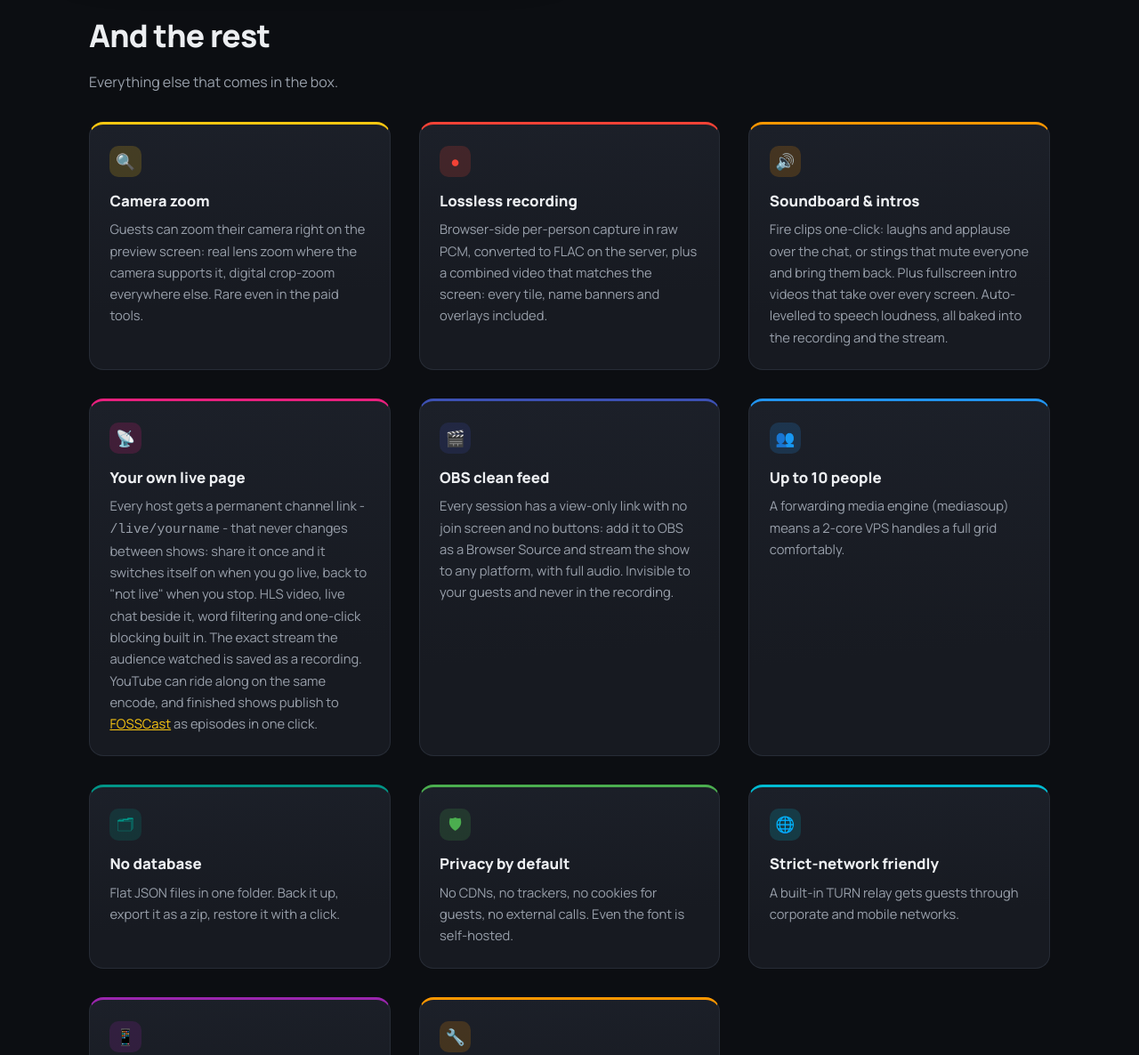
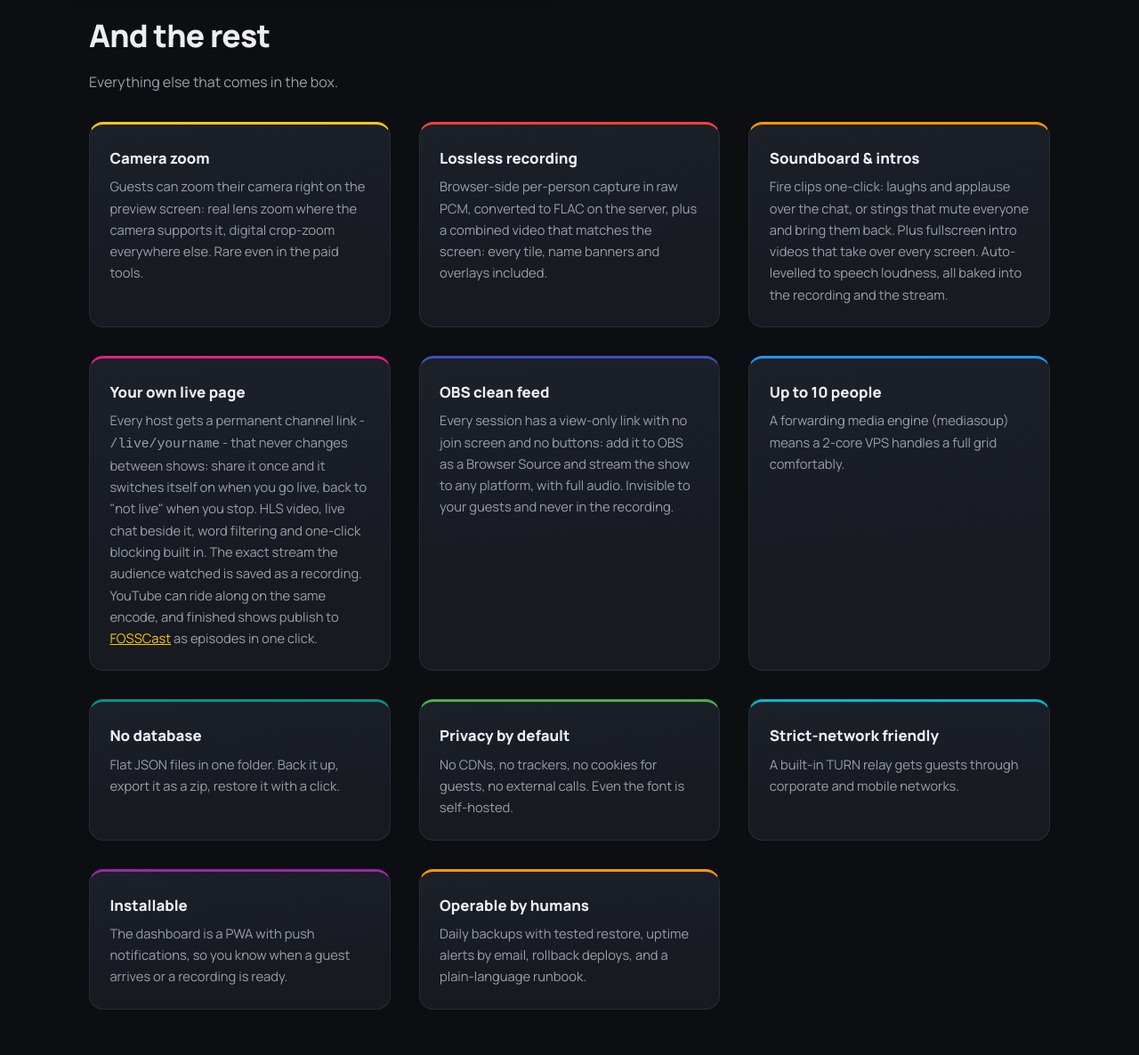
Before and after one commit to lightmorphic/fossstudio, a plain HTML site: page docs/index.html in a window 1280 px wide. Shown: the part 3120-4306 px from the top of the page at 89% size. Drawn offline with Linux system fonts and the light colour scheme.

Commit message:
Website: drop the emoji icons from the feature cards
The "And the rest" cards each led with an emoji in a tinted rounded
square. Emoji as icons is exactly what we do not do, and the shop
window was the worst place for it.

Removed outright rather than redrawn: each card already carries its
colour on a 3px top border, so the set still reads as a colour-coded
group with the tile gone. The .card .dot rule goes with them.

Left alone: the checkmark list bullets and the ● in "● Record" and in
the prose describing that badge - typographic characters doing a
typographic job, not emoji standing in for icons.

```diff
--- a/docs/index.html
+++ b/docs/index.html
@@ -204,17 +204,6 @@
     transform: translateY(-3px);
     box-shadow: 0 14px 40px rgba(0,0,0,0.45);
   }
-  .card .dot {
-    display: inline-grid;
-    place-items: center;
-    width: 2.2rem;
-    height: 2.2rem;
-    border-radius: 10px;
-    margin-bottom: 0.8rem;
-    background: color-mix(in srgb, var(--c, var(--yellow)) 18%, transparent);
-    color: var(--c, var(--yellow));
-    font-size: 1.1rem;
-  }
   .card h3 { font-size: 1.05rem; font-weight: 800; margin-bottom: 0.35rem; }
   .card p { font-size: 0.92rem; color: var(--muted); }
 
@@ -393,17 +382,17 @@
   <h2>And the rest</h2>
   <p class="lead">Everything else that comes in the box.</p>
   <div class="grid">
-    <div class="card" style="--c:var(--yellow)"><span class="dot">🔍</span><h3>Camera zoom</h3><p>Guests can zoom their camera right on the preview screen: real lens zoom where the camera supports it, digital crop-zoom everywhere else. Rare even in the paid tools.</p></div>
-    <div class="card" style="--c:var(--red)"><span class="dot">●</span><h3>Lossless recording</h3><p>Browser-side per-person capture in raw PCM, converted to FLAC on the server, plus a combined video that matches the screen: every tile, name banners and overlays included.</p></div>
-    <div class="card" style="--c:var(--orange)"><span class="dot">🔊</span><h3>Soundboard &amp; intros</h3><p>Fire clips one-click: laughs and applause over the chat, or stings that mute everyone and bring them back. Plus fullscreen intro videos that take over every screen. Auto-levelled to speech loudness, all baked into the recording and the stream.</p></div>
-    <div class="card" style="--c:var(--pink)"><span class="dot">📡</span><h3>Your own live page</h3><p>Every host gets a permanent channel link - <code>/live/yourname</code> - that never changes between shows: share it once and it switches itself on when you go live, back to "not live" when you stop. HLS video, live chat beside it, word filtering and one-click blocking built in. The exact stream the audience watched is saved as a recording. YouTube can ride along on the same encode, and finished shows publish to <a href="https://github.com/lightmorphic/fosscast">FOSSCast</a> as episodes in one click.</p></div>
-    <div class="card" style="--c:var(--indigo)"><span class="dot">🎬</span><h3>OBS clean feed</h3><p>Every session has a view-only link with no join screen and no buttons: add it to OBS as a Browser Source and stream the show to any platform, with full audio. Invisible to your guests and never in the recording.</p></div>
-    <div class="card" style="--c:var(--blue)"><span class="dot">👥</span><h3>Up to 10 people</h3><p>A forwarding media engine (mediasoup) means a 2-core VPS handles a full grid comfortably.</p></div>
-    <div class="card" style="--c:var(--teal)"><span class="dot">🗂</span><h3>No database</h3><p>Flat JSON files in one folder. Back it up, export it as a zip, restore it with a click.</p></div>
-    <div class="card" style="--c:var(--green)"><span class="dot">🛡</span><h3>Privacy by default</h3><p>No CDNs, no trackers, no cookies for guests, no external calls. Even the font is self-hosted.</p></div>
-    <div class="card" style="--c:var(--cyan)"><span class="dot">🌐</span><h3>Strict-network friendly</h3><p>A built-in TURN relay gets guests through corporate and mobile networks.</p></div>
-    <div class="card" style="--c:var(--purple)"><span class="dot">📱</span><h3>Installable</h3><p>The dashboard is a PWA with push notifications, so you know when a guest arrives or a recording is ready.</p></div>
-    <div class="card" style="--c:var(--orange)"><span class="dot">🔧</span><h3>Operable by humans</h3><p>Daily backups with tested restore, uptime alerts by email, rollback deploys, and a plain-language runbook.</p></div>
+    <div class="card" style="--c:var(--yellow)"><h3>Camera zoom</h3><p>Guests can zoom their camera right on the preview screen: real lens zoom where the camera supports it, digital crop-zoom everywhere else. Rare even in the paid tools.</p></div>
+    <div class="card" style="--c:var(--red)"><h3>Lossless recording</h3><p>Browser-side per-person capture in raw PCM, converted to FLAC on the server, plus a combined video that matches the screen: every tile, name banners and overlays included.</p></div>
+    <div class="card" style="--c:var(--orange)"><h3>Soundboard &amp; intros</h3><p>Fire clips one-click: laughs and applause over the chat, or stings that mute everyone and bring them back. Plus fullscreen intro videos that take over every screen. Auto-levelled to speech loudness, all baked into the recording and the stream.</p></div>
+    <div class="card" style="--c:var(--pink)"><h3>Your own live page</h3><p>Every host gets a permanent channel link - <code>/live/yourname</code> - that never changes between shows: share it once and it switches itself on when you go live, back to "not live" when you stop. HLS video, live chat beside it, word filtering and one-click blocking built in. The exact stream the audience watched is saved as a recording. YouTube can ride along on the same encode, and finished shows publish to <a href="https://github.com/lightmorphic/fosscast">FOSSCast</a> as episodes in one click.</p></div>
+    <div class="card" style="--c:var(--indigo)"><h3>OBS clean feed</h3><p>Every session has a view-only link with no join screen and no buttons: add it to OBS as a Browser Source and stream the show to any platform, with full audio. Invisible to your guests and never in the recording.</p></div>
+    <div class="card" style="--c:var(--blue)"><h3>Up to 10 people</h3><p>A forwarding media engine (mediasoup) means a 2-core VPS handles a full grid comfortably.</p></div>
+    <div class="card" style="--c:var(--teal)"><h3>No database</h3><p>Flat JSON files in one folder. Back it up, export it as a zip, restore it with a click.</p></div>
+    <div class="card" style="--c:var(--green)"><h3>Privacy by default</h3><p>No CDNs, no trackers, no cookies for guests, no external calls. Even the font is self-hosted.</p></div>
+    <div class="card" style="--c:var(--cyan)"><h3>Strict-network friendly</h3><p>A built-in TURN relay gets guests through corporate and mobile networks.</p></div>
+    <div class="card" style="--c:var(--purple)"><h3>Installable</h3><p>The dashboard is a PWA with push notifications, so you know when a guest arrives or a recording is ready.</p></div>
+    <div class="card" style="--c:var(--orange)"><h3>Operable by humans</h3><p>Daily backups with tested restore, uptime alerts by email, rollback deploys, and a plain-language runbook.</p></div>
   </div>
 </section>
 
```
